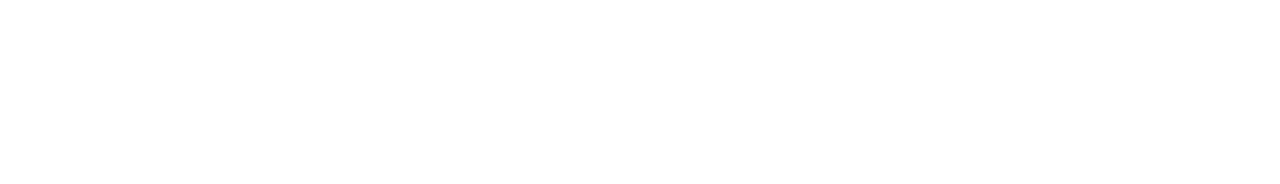
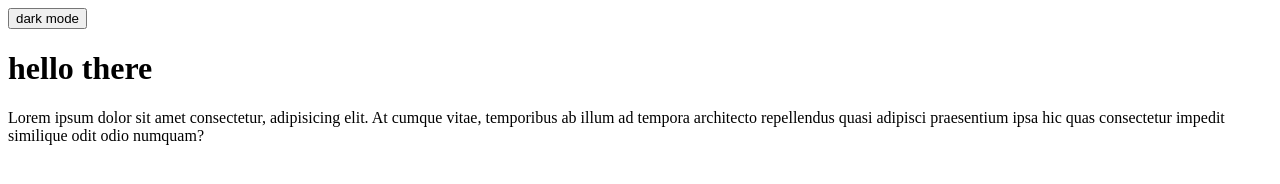
Before and after one commit to szymonpietranik/darkMode, a plain HTML site: page index.html in a window 1280 px wide. Drawn offline with Linux system fonts and the light colour scheme.

Commit message:
add: structure html and BEM

```diff
--- a/index.html
+++ b/index.html
@@ -1,9 +1,28 @@
 <!DOCTYPE html>
-<html lang="pl">
+<html lang="en">
   <head>
     <meta charset="UTF-8" />
     <meta name="viewport" content="width=device-width, initial-scale=1.0" />
     <title>darkMode</title>
   </head>
-  <body></body>
+  <body>
+    <main>
+      <header>
+        <button class="dark-mode__button" aria-label="change color">
+          dark mode
+        </button>
+
+        <h1 class="dark-mode__heading">
+          hello there
+        </h1>
+
+        <p class="dark-mode__paragraph">
+          Lorem ipsum dolor sit amet consectetur, adipisicing elit. At cumque
+          vitae, temporibus ab illum ad tempora architecto repellendus quasi
+          adipisci praesentium ipsa hic quas consectetur impedit similique odit
+          odio numquam?
+        </p>
+      </header>
+    </main>
+  </body>
 </html>
```
